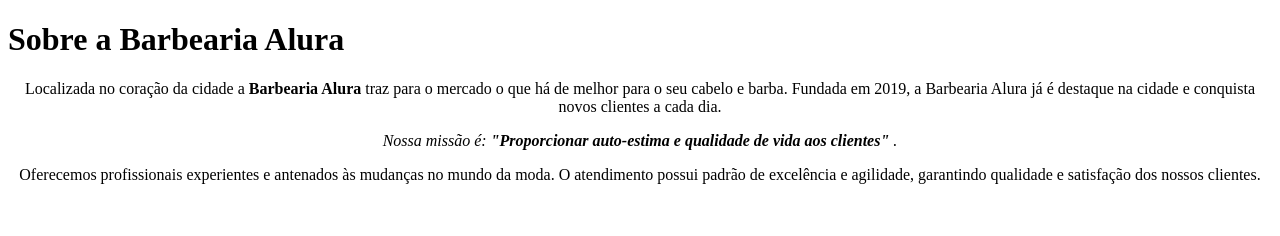
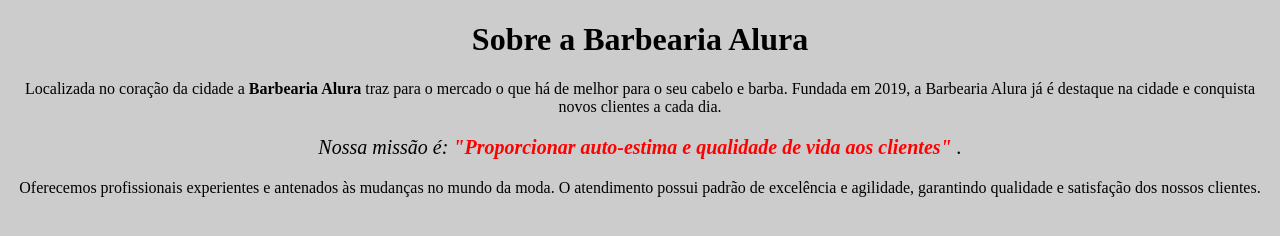
Before and after one commit to Riquecelo/ONE-Alura, a plain HTML site: page trilhaFrontEnd/index.html in a window 1280 px wide. Drawn offline with Linux system fonts and the light colour scheme.

Commit message:
trilha FrontEnd exer, css externo e cores commit 3

```diff
--- a/trilhaFrontEnd/index.html
+++ b/trilhaFrontEnd/index.html
@@ -8,13 +8,13 @@
 </head>
 
 <body>
-    <h1>Sobre a Barbearia Alura</h1>
+    <h1 style="text-align: center">Sobre a Barbearia Alura</h1>
 
     <p> Localizada no coração da cidade a <strong> Barbearia Alura </strong>traz para o mercado o que há de melhor para
         o seu cabelo e barba. Fundada em 2019, a Barbearia Alura já é destaque na cidade e conquista novos clientes a
         cada dia.</p>
 
-    <p> <em>Nossa missão é: <strong>"Proporcionar auto-estima e qualidade de vida aos clientes"</strong> .</em> </p>
+    <p style="font-size: 20px"> <em>Nossa missão é: <strong>"Proporcionar auto-estima e qualidade de vida aos clientes"</strong> .</em> </p>
 
     <p>Oferecemos profissionais experientes e antenados às mudanças no mundo da moda. O atendimento possui padrão de
         excelência e agilidade, garantindo qualidade e satisfação dos nossos clientes.</p>
--- a/trilhaFrontEnd/style.css
+++ b/trilhaFrontEnd/style.css
@@ -1,3 +1,9 @@
+body{
+    background: #cccccc;
+}
 p{
     text-align: center;
 }
+em strong{
+    color: #ff0000;
+}
```
